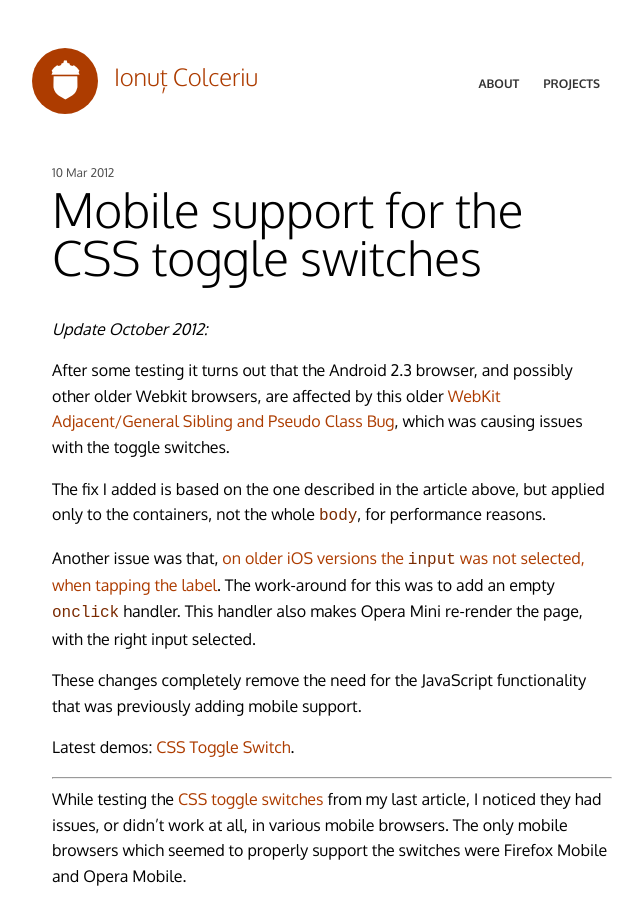
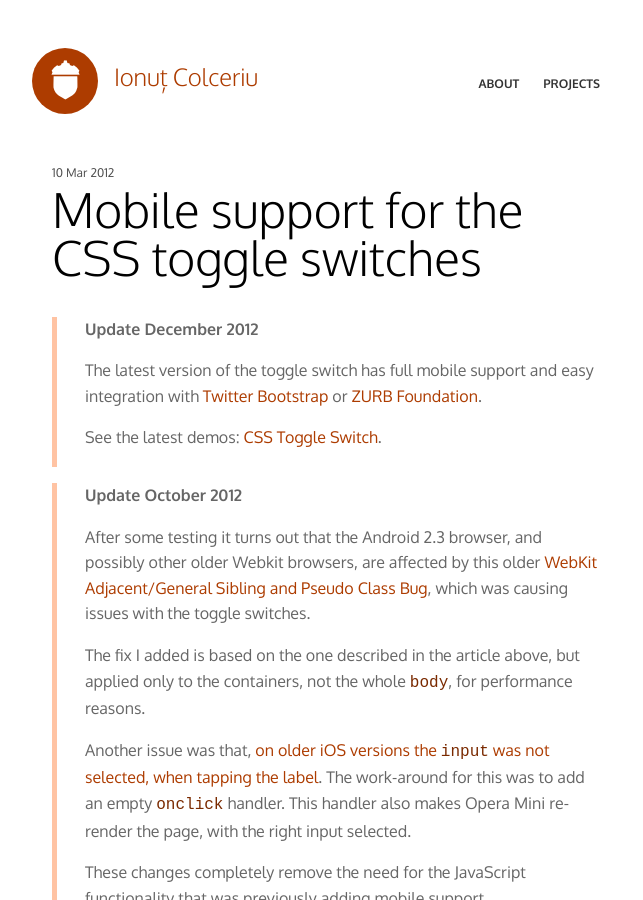
Before and after one commit to ghinda/ghinda.github.com, a Jekyll site: the page built from _posts/2012-03-10-css-toggle-switches-mobile.md, in a window 1280 px wide and 900 px high. Shown: the whole window, without its empty margins (308-951 px from the left). Built offline with Jekyll 4.4.1, drawn with Linux system fonts in a browser that asks for light colours.

```diff
--- a/_posts/2012-03-10-css-toggle-switches-mobile.md
+++ b/_posts/2012-03-10-css-toggle-switches-mobile.md
@@ -3,19 +3,24 @@ title: Mobile support for the CSS toggle switches
 layout: post
 ---
 
-*Update October 2012:*
+> **Update December 2012**
+>
+> The latest version of the toggle switch has full mobile support and easy integration with [Twitter Bootstrap](http://ghinda.net/css-toggle-switch/bootstrap.html) or [ZURB Foundation](http://ghinda.net/css-toggle-switch/foundation.html).
+>
+> See the latest demos: [CSS Toggle Switch](http://ghinda.net/css-toggle-switch/).
 
-After some testing it turns out that the Android 2.3 browser, and possibly other older Webkit browsers, are affected by this older [WebKit Adjacent/General Sibling and Pseudo Class Bug](http://css-tricks.com/webkit-sibling-bug/), which was causing issues with the toggle switches.
+> **Update October 2012**
+>
+> After some testing it turns out that the Android 2.3 browser, and possibly other older Webkit browsers, are affected by this older [WebKit Adjacent/General Sibling and Pseudo Class Bug](http://css-tricks.com/webkit-sibling-bug/), which was causing issues with the toggle switches.
+>
+> The fix I added is based on the one described in the article above, but applied only to the containers, not the whole `body`, for performance reasons.
+>
+> Another issue was that, [on older iOS versions the `input` was not selected, when tapping the label](http://stackoverflow.com/questions/7358781/tapping-on-label-in-mobile-safari). The work-around for this was to add an empty `onclick` handler. This handler also makes Opera Mini re-render the page, with the right input selected.
+>
+> These changes completely remove the need for the JavaScript functionality that was previously adding mobile support.
+>
+> Latest demos: [CSS Toggle Switch](http://ghinda.net/css-toggle-switch/).
 
-The fix I added is based on the one described in the article above, but applied only to the containers, not the whole `body`, for performance reasons.
-
-Another issue was that, [on older iOS versions the `input` was not selected, when tapping the label](http://stackoverflow.com/questions/7358781/tapping-on-label-in-mobile-safari). The work-around for this was to add an empty `onclick` handler. This handler also makes Opera Mini re-render the page, with the right input selected.
-
-These changes completely remove the need for the JavaScript functionality that was previously adding mobile support.
-
-Latest demos: [CSS Toggle Switch](http://ghinda.net/css-toggle-switch/).
-
-***
 
 While testing the [CSS toggle switches](/css-toggle-switches) from my last article, I noticed they had issues, or didn't work at all, in various mobile browsers. The only mobile browsers which seemed to properly support the switches were Firefox Mobile and Opera Mobile.
 
```
Also changed, not shown: _posts/2011-10-21-css-toggle-switches.md (+6 -8 lines), projects.md (+7 -5 lines), Gemfile.lock.
